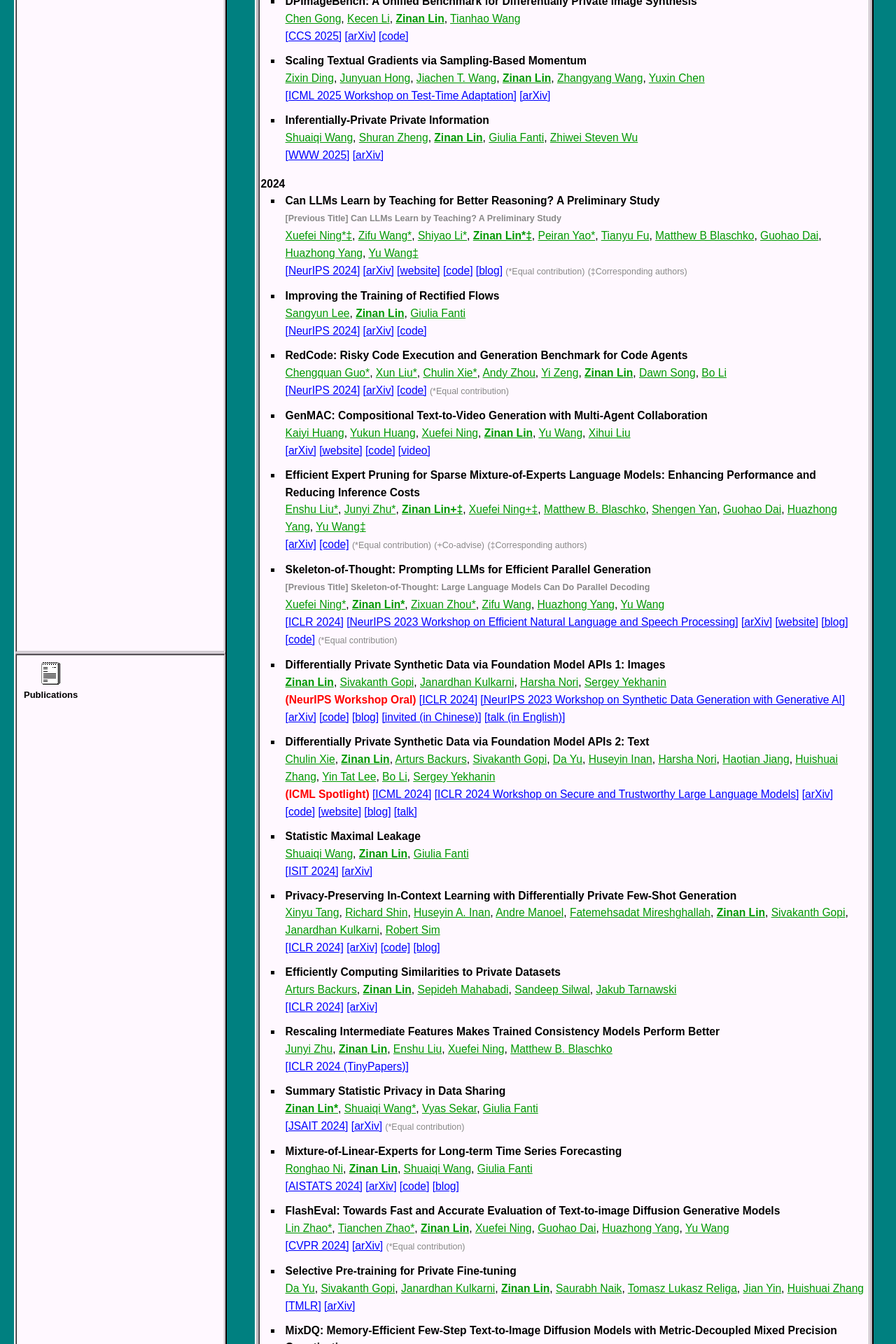
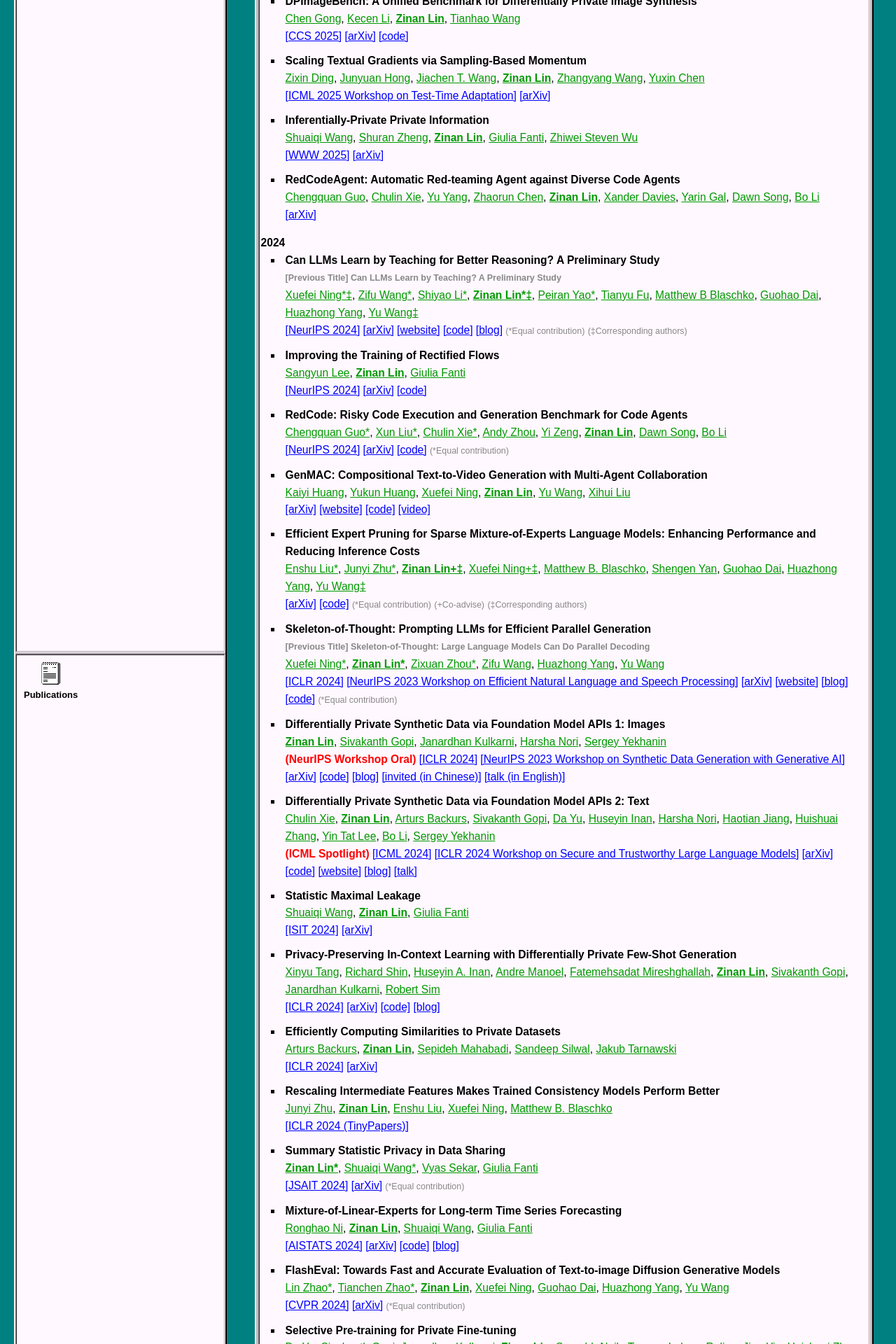
Before and after one commit to fjxmlzn/fjxmlzn.github.io, a Jekyll site: the page built from _publications/publications.html, in a window 1280 px wide. Shown: the part 1115-3035 px from the top of the page at 70% size. Built offline with Jekyll 4.4.1, drawn with Linux system fonts in a browser that asks for light colours; comment, search, counter and statistics services are not loaded; some of the changed text lies outside the part shown.

Commit message:
update paper list

```diff
--- a/_publications/publications.html
+++ b/_publications/publications.html
@@ -351,6 +351,23 @@
         </span>
         <span class='publication_journal'>
             <a href="https://arxiv.org/abs/2410.17095" target="_blank">[arXiv]</a>
+        </span>
+    </li>
+    <li class='publication_li'>
+        <span class='publication_title'>RedCodeAgent: Automatic Red-teaming Agent against Diverse Code Agents</span>
+        <span class="publication_author">
+            <a href="#">Chengquan Guo</a>,
+            <a href="#">Chulin Xie</a>,
+            <a href="#">Yu Yang</a>,
+            <a href="#">Zhaorun Chen</a>,
+            <span class="publication_me"><a href="https://zinanlin.me/" target="_blank">Zinan Lin</a></span>,
+            <a href="#">Xander Davies</a>,
+            <a href="#">Yarin Gal</a>,
+            <a href="#">Dawn Song</a>,
+            <a href="#">Bo Li</a>
+        </span>
+        <span class='publication_journal'>
+            <a href="https://arxiv.org/abs/2510.02609" target="_blank">[arXiv]</a>
         </span>
     </li>
 </ul>
```
